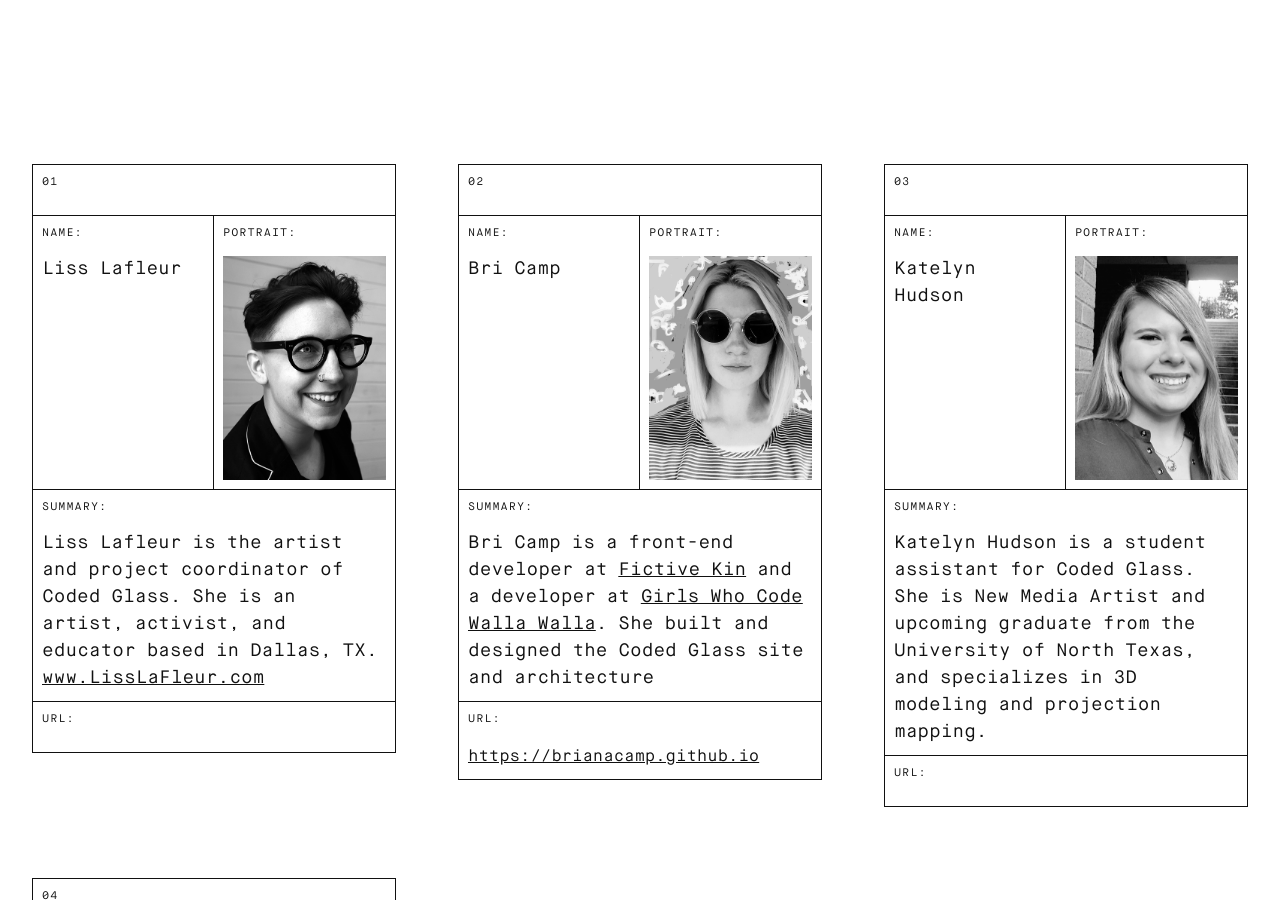
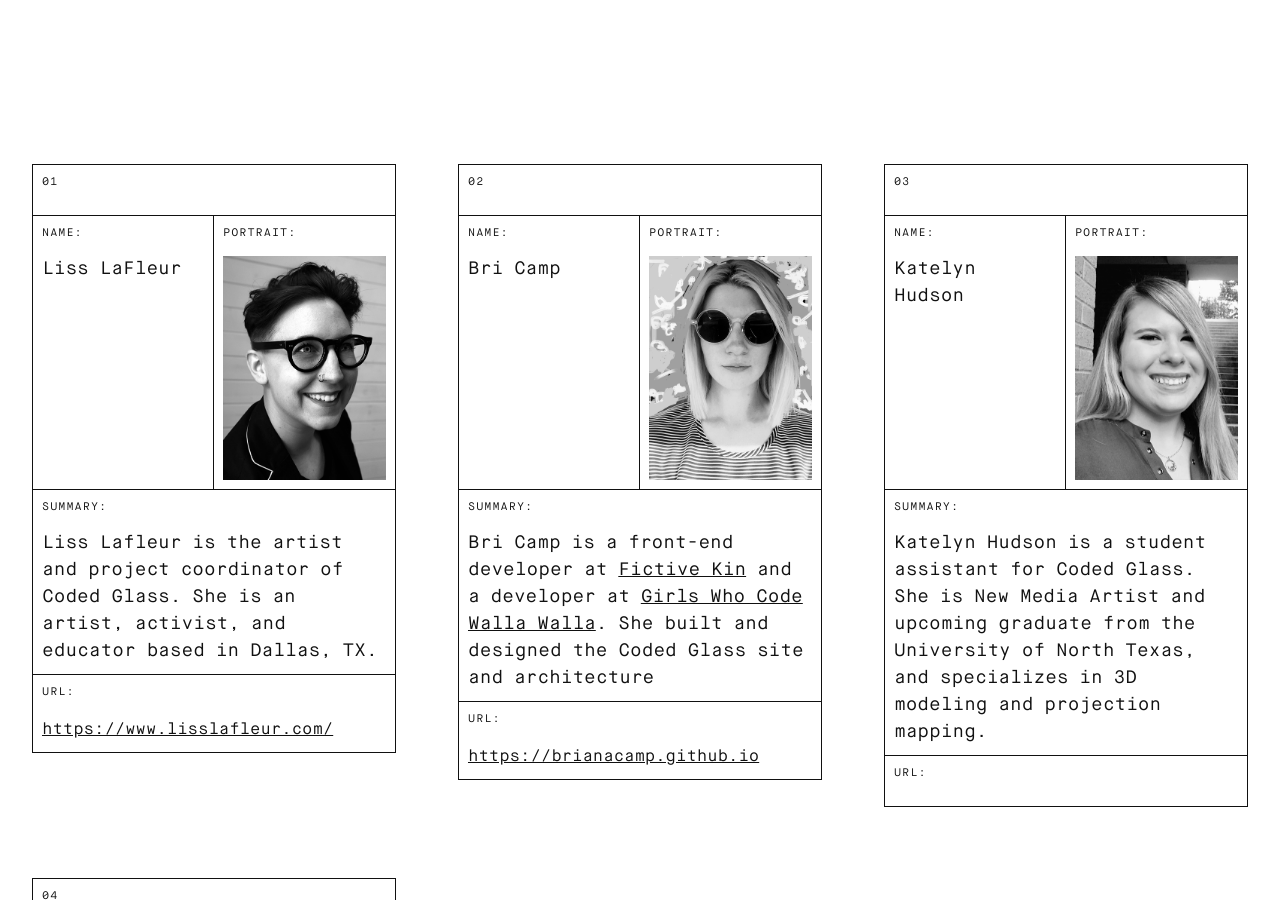
Before and after one commit to BrianaCamp/looking-glass, a Jekyll site: the page built from credits.markdown, in a window 1280 px wide and 900 px high, scrolled down 336 px. Built offline with Jekyll 4.4.1, drawn with Linux system fonts in a browser that asks for light colours; some of the changed lines change nothing that is shown.

Commit message:
Updated Credits

```diff
--- a/credits.markdown
+++ b/credits.markdown
@@ -5,11 +5,11 @@ position: 6
 is-nav: true
 main-description: The brains that made Coded Glass!
 contributors:
-- name: Liss Lafleur
+- name: Liss LaFleur
   image: "/uploads/Liss_CG_Headshot.jpg"
   summary_text: 'Liss Lafleur is the artist and project coordinator of Coded Glass.
-    She is an  artist, activist, and educator based in Dallas, TX. [www.LissLaFleur.com](https://www.lisslafleur.com/) '
-  url:
+    She is an  artist, activist, and educator based in Dallas, TX. '
+  url: https://www.lisslafleur.com/
 - name: Bri Camp
   image: "/uploads/5b53eb0de709444742c0e810.png"
   summary_text: Bri Camp is a front-end developer at <a href="https://fictivekin.com">Fictive
```
